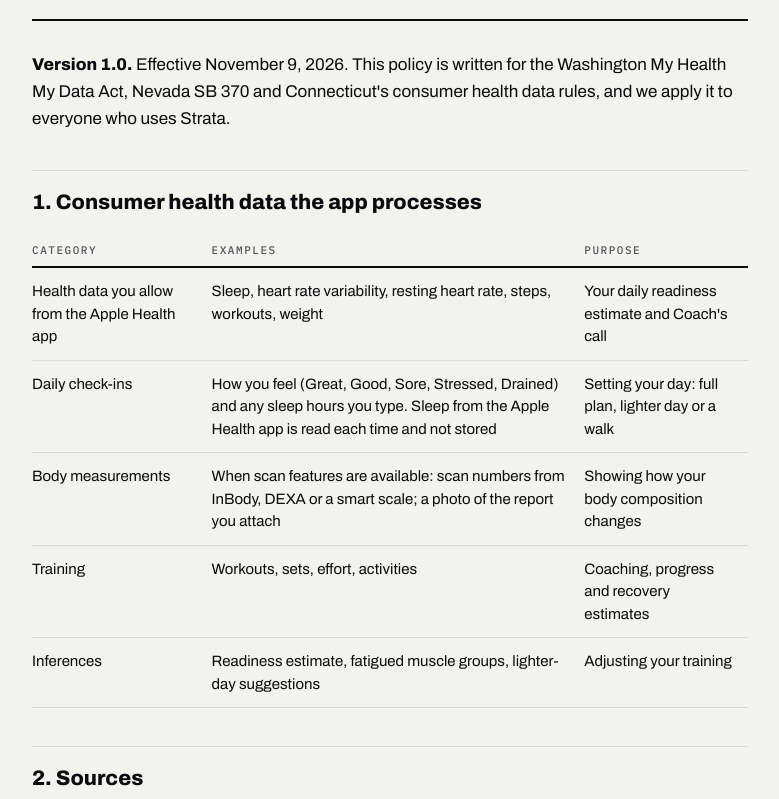
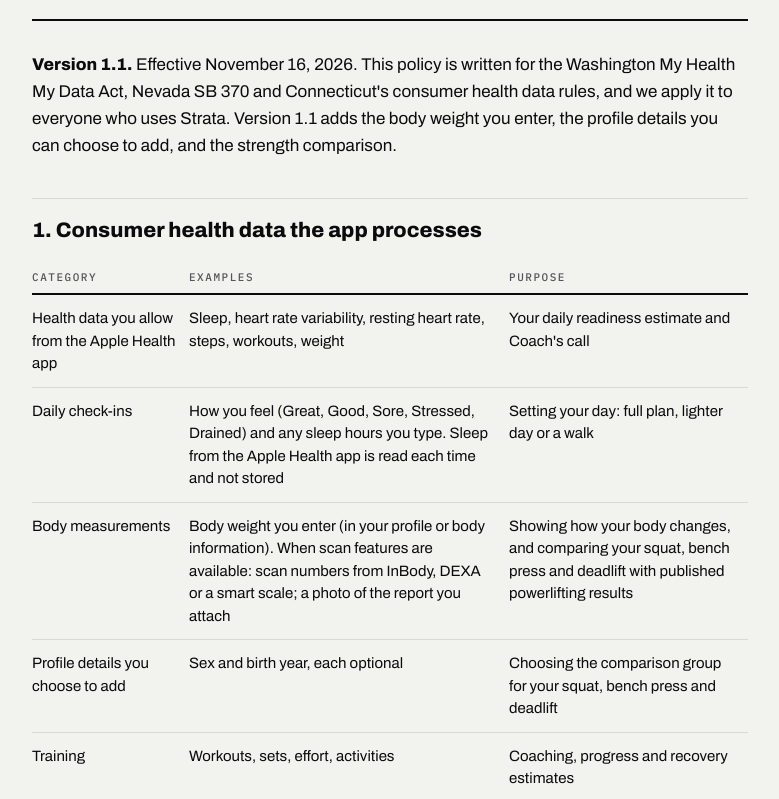
Before and after one commit to strata-studios-app/website, a plain HTML site: page strata/consumer-health-data.html in a window 1280 px wide. Shown: the part 260-1059 px from the top of the page, without its empty margins (250-1029 px from the left). Drawn offline with Linux system fonts and the light colour scheme.

Commit message:
Privacy 1.1 and Consumer Health Data 1.1: disclose body weight, profile details and the strength comparison; clearer sign-up, age and seller lines

```diff
--- a/strata/consumer-health-data.html
+++ b/strata/consumer-health-data.html
@@ -19,7 +19,7 @@
 <p class="eyebrow">STRATA · LEGAL</p>
 <h1>Consumer Health Data Privacy Policy</h1>
 <div class="rule"></div>
-<p><strong>Version 1.0.</strong> Effective November 9, 2026. This policy is written for the Washington My Health My Data Act, Nevada SB 370 and Connecticut's consumer health data rules, and we apply it to everyone who uses Strata.</p>
+<p><strong>Version 1.1.</strong> Effective November 16, 2026. This policy is written for the Washington My Health My Data Act, Nevada SB 370 and Connecticut's consumer health data rules, and we apply it to everyone who uses Strata. Version 1.1 adds the body weight you enter, the profile details you can choose to add, and the strength comparison.</p>
 <h2>1. Consumer health data the app processes</h2>
 <div class="tw"><table>
 <thead>
@@ -42,8 +42,13 @@
 </tr>
 <tr>
 <td>Body measurements</td>
-<td>When scan features are available: scan numbers from InBody, DEXA or a smart scale; a photo of the report you attach</td>
-<td>Showing how your body composition changes</td>
+<td>Body weight you enter (in your profile or body information). When scan features are available: scan numbers from InBody, DEXA or a smart scale; a photo of the report you attach</td>
+<td>Showing how your body changes, and comparing your squat, bench press and deadlift with published powerlifting results</td>
+</tr>
+<tr>
+<td>Profile details you choose to add</td>
+<td>Sex and birth year, each optional</td>
+<td>Choosing the comparison group for your squat, bench press and deadlift</td>
 </tr>
 <tr>
 <td>Training</td>
@@ -52,7 +57,7 @@
 </tr>
 <tr>
 <td>Inferences</td>
-<td>Readiness estimate, fatigued muscle groups, lighter-day suggestions</td>
+<td>Readiness estimate, fatigued muscle groups, lighter-day suggestions, strength comparison band</td>
 <td>Adjusting your training</td>
 </tr>
 </tbody>
```
Also changed, not shown: strata/privacy.html (+7 -6 lines), 2 other files.
